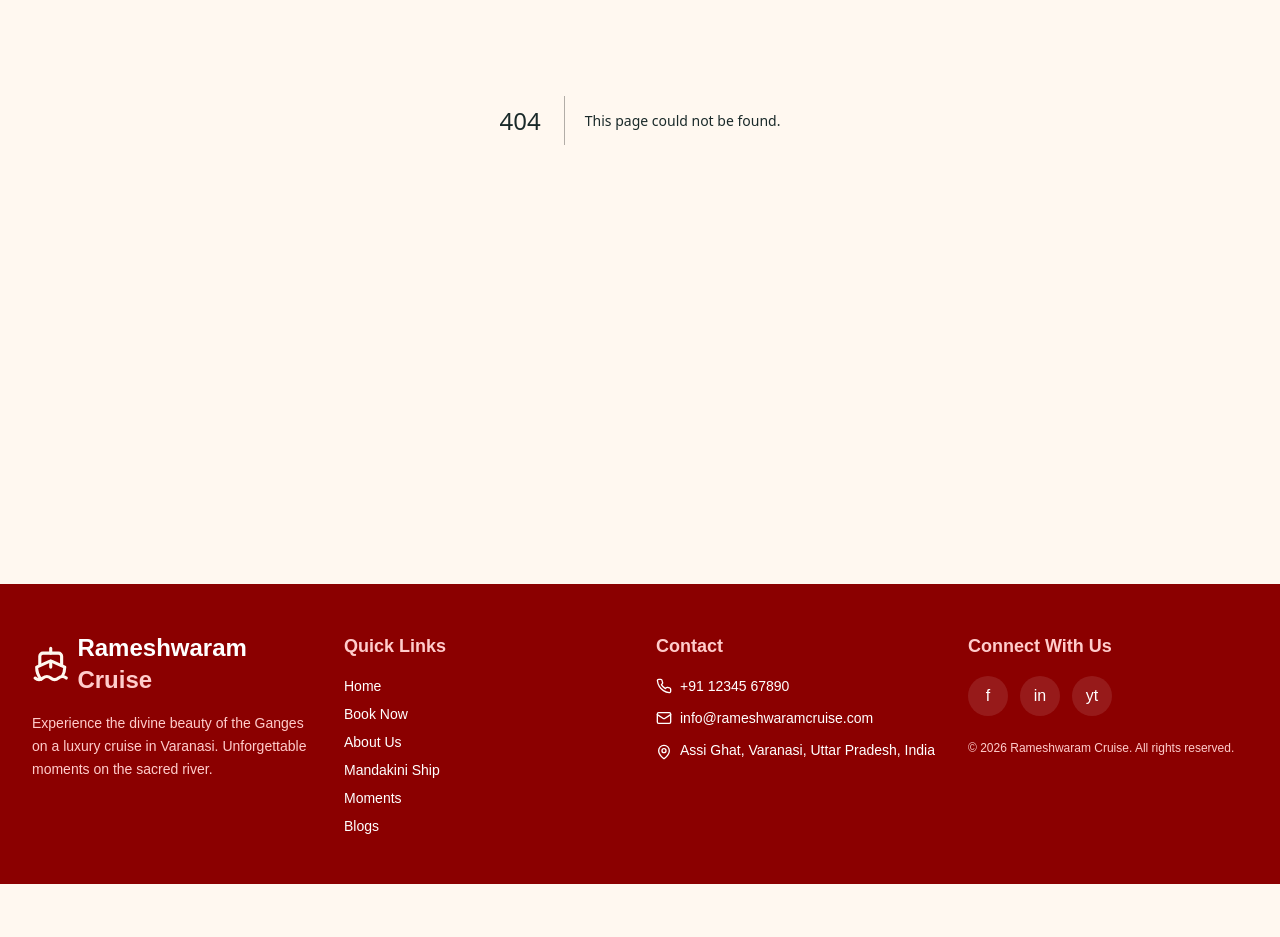
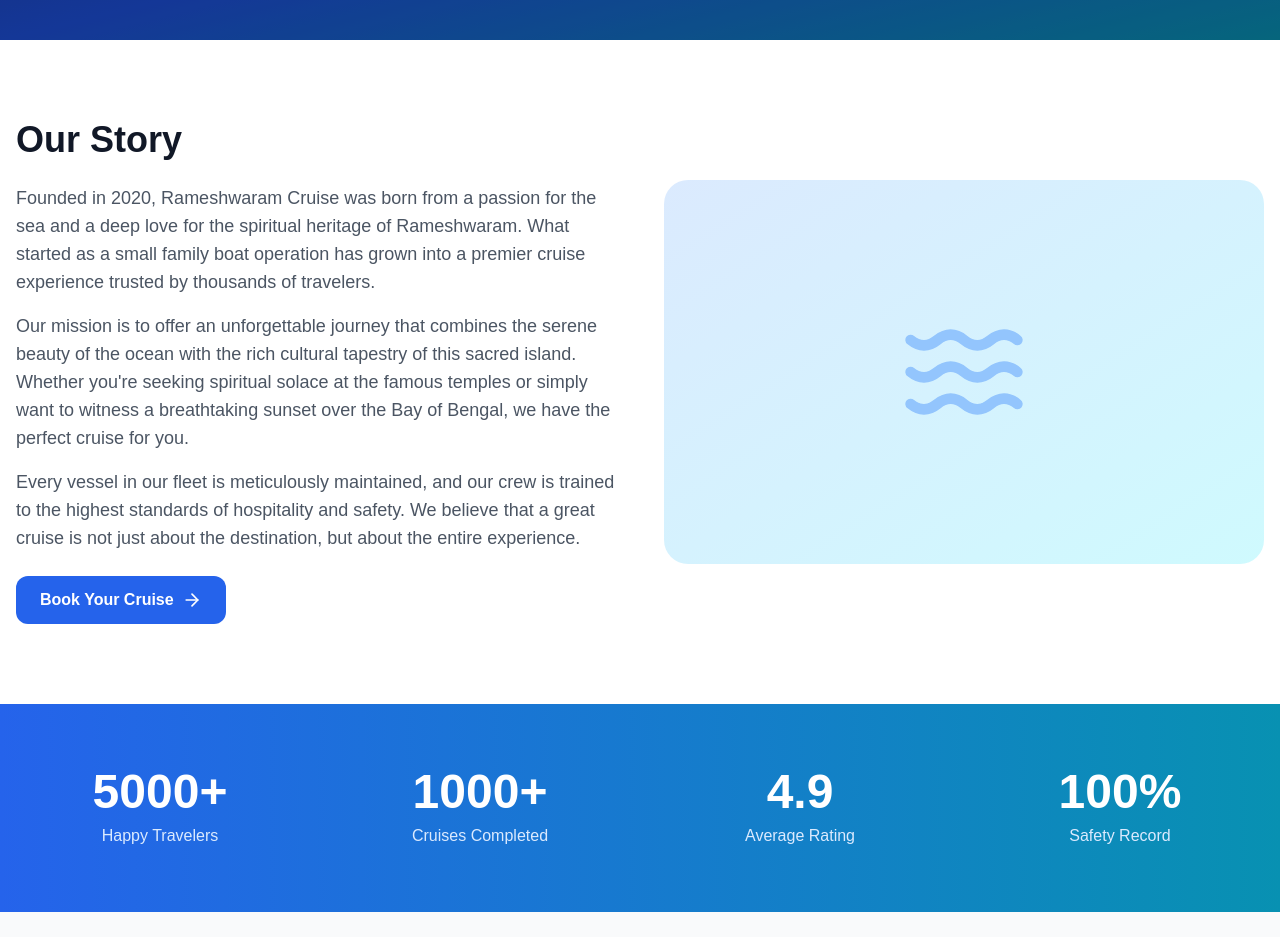
Before and after one commit to aayushsinghh/rameshwaram-cruise, a Next.js app: page /about in a window 1280 px wide. Before the commit this address had no page. Shown: the part 360-1297 px from the top of the page. Before the commit the page ends 1244 px from the top, so only its background shows below. Built offline with nearby package versions, Linux system fonts and the light colour scheme.

Commit message:
Add About page with story, values, team, and stats
This file contains the About page for the Rameshwaram cruise experience, detailing the company's values, team, and statistics.

```diff
--- /dev/null
+++ b/src/app/about/page.tsx
@@ -0,0 +1,187 @@
+import Link from "next/link";
+import { Anchor, Waves, Users, Shield, Award, ArrowRight } from "lucide-react";
+
+export default function AboutPage() {
+  const values = [
+    {
+      icon: Shield,
+      title: "Safety First",
+      description: "All our cruises follow strict safety protocols with certified crew and modern equipment.",
+    },
+    {
+      icon: Award,
+      title: "Quality Experience",
+      description: "We are committed to providing the highest quality cruise experience in Rameshwaram.",
+    },
+    {
+      icon: Users,
+      title: "Customer Focused",
+      description: "Your satisfaction is our priority. We go the extra mile for every guest.",
+    },
+    {
+      icon: Anchor,
+      title: "Sustainable Tourism",
+      description: "We are dedicated to protecting the marine ecosystem while sharing its beauty.",
+    },
+  ];
+
+  const team = [
+    {
+      name: "Rajesh Kumar",
+      role: "Founder & CEO",
+      bio: "20+ years of maritime experience, passionate about showcasing Rameshwaram's beauty.",
+    },
+    {
+      name: "Priya Sharma",
+      role: "Operations Manager",
+      bio: "Ensures every cruise runs smoothly with attention to every detail.",
+    },
+    {
+      name: "Arun Venkatesh",
+      role: "Head Captain",
+      bio: "Certified captain with extensive knowledge of local waters and routes.",
+    },
+  ];
+
+  const stats = [
+    { number: "5000+", label: "Happy Travelers" },
+    { number: "1000+", label: "Cruises Completed" },
+    { number: "4.9", label: "Average Rating" },
+    { number: "100%", label: "Safety Record" },
+  ];
+
+  return (
+    <main className="min-h-screen bg-gray-50">
+      {/* Hero Section */}
+      <section className="relative h-80 bg-gradient-to-br from-blue-900 via-blue-700 to-cyan-600 flex items-center justify-center">
+        <div className="absolute inset-0 bg-black/30" />
+        <div className="relative z-10 text-center text-white px-4">
+          <h1 className="text-5xl font-bold mb-4">About Us</h1>
+          <p className="text-xl text-gray-200 max-w-2xl mx-auto">
+            Discover the story behind Rameshwaram's most trusted cruise experience
+          </p>
+        </div>
+      </section>
+
+      {/* Company Story */}
+      <section className="py-20 bg-white">
+        <div className="container mx-auto px-4">
+          <div className="grid md:grid-cols-2 gap-12 items-center">
+            <div>
+              <h2 className="text-4xl font-bold text-gray-900 mb-6">Our Story</h2>
+              <p className="text-gray-600 text-lg mb-4">
+                Founded in 2020, Rameshwaram Cruise was born from a passion for the sea and a
+                deep love for the spiritual heritage of Rameshwaram. What started as a small
+                family boat operation has grown into a premier cruise experience trusted by
+                thousands of travelers.
+              </p>
+              <p className="text-gray-600 text-lg mb-4">
+                Our mission is to offer an unforgettable journey that combines the serene beauty
+                of the ocean with the rich cultural tapestry of this sacred island. Whether you're
+                seeking spiritual solace at the famous temples or simply want to witness a
+                breathtaking sunset over the Bay of Bengal, we have the perfect cruise for you.
+              </p>
+              <p className="text-gray-600 text-lg mb-6">
+                Every vessel in our fleet is meticulously maintained, and our crew is trained to
+                the highest standards of hospitality and safety. We believe that a great cruise
+                is not just about the destination, but about the entire experience.
+              </p>
+              <Link
+                href="/booking"
+                className="inline-flex items-center px-6 py-3 bg-blue-600 hover:bg-blue-700 text-white font-semibold rounded-xl transition-colors"
+              >
+                Book Your Cruise <ArrowRight className="ml-2 w-5 h-5" />
+              </Link>
+            </div>
+            <div className="bg-gradient-to-br from-blue-100 to-cyan-100 rounded-3xl h-96 flex items-center justify-center">
+              <Waves className="w-32 h-32 text-blue-300" />
+            </div>
+          </div>
+        </div>
+      </section>
+
+      {/* Stats Section */}
+      <section className="py-16 bg-gradient-to-r from-blue-600 to-cyan-600">
+        <div className="container mx-auto px-4">
+          <div className="grid grid-cols-2 md:grid-cols-4 gap-8">
+            {stats.map((stat, index) => (
+              <div key={index} className="text-center text-white">
+                <div className="text-4xl md:text-5xl font-bold mb-2">{stat.number}</div>
+                <div className="text-blue-100">{stat.label}</div>
+              </div>
+            ))}
+          </div>
+        </div>
+      </section>
+
+      {/* Values Section */}
+      <section className="py-20 bg-gray-50">
+        <div className="container mx-auto px-4">
+          <div className="text-center mb-16">
+            <h2 className="text-4xl font-bold text-gray-900 mb-4">Our Core Values</h2>
+            <p className="text-gray-600 text-lg max-w-2xl mx-auto">
+              The principles that guide everything we do
+            </p>
+          </div>
+          <div className="grid md:grid-cols-2 gap-8">
+            {values.map((value, index) => (
+              <div
+                key={index}
+                className="bg-white rounded-2xl p-8 shadow-lg hover:shadow-xl transition-shadow"
+              >
+                <div className="w-14 h-14 bg-blue-100 rounded-xl flex items-center justify-center mb-4">
+                  <value.icon className="w-7 h-7 text-blue-600" />
+                </div>
+                <h3 className="text-xl font-semibold text-gray-900 mb-2">{value.title}</h3>
+                <p className="text-gray-600">{value.description}</p>
+              </div>
+            ))}
+          </div>
+        </div>
+      </section>
+
+      {/* Team Section */}
+      <section className="py-20 bg-white">
+        <div className="container mx-auto px-4">
+          <div className="text-center mb-16">
+            <h2 className="text-4xl font-bold text-gray-900 mb-4">Meet Our Team</h2>
+            <p className="text-gray-600 text-lg max-w-2xl mx-auto">
+              The dedicated people behind every successful cruise
+            </p>
+          </div>
+          <div className="grid md:grid-cols-3 gap-8">
+            {team.map((member, index) => (
+              <div
+                key={index}
+                className="bg-gray-50 rounded-2xl p-8 text-center hover:shadow-lg transition-shadow"
+              >
+                <div className="w-24 h-24 bg-blue-200 rounded-full mx-auto mb-4 flex items-center justify-center">
+                  <Users className="w-12 h-12 text-blue-600" />
+                </div>
+                <h3 className="text-xl font-semibold text-gray-900 mb-1">{member.name}</h3>
+                <p className="text-blue-600 font-medium mb-4">{member.role}</p>
+                <p className="text-gray-600 text-sm">{member.bio}</p>
+              </div>
+            ))}
+          </div>
+        </div>
+      </section>
+
+      {/* CTA Section */}
+      <section className="py-20 bg-gradient-to-r from-gray-900 to-gray-800 text-white">
+        <div className="container mx-auto px-4 text-center">
+          <h2 className="text-4xl font-bold mb-4">Ready to Set Sail?</h2>
+          <p className="text-gray-400 text-lg mb-8 max-w-2xl mx-auto">
+            Join thousands of satisfied travelers and experience the magic of a Rameshwaram cruise.
+          </p>
+          <Link
+            href="/booking"
+            className="inline-flex items-center justify-center px-8 py-4 bg-cyan-500 hover:bg-cyan-400 text-white font-semibold rounded-full transition-all duration-300 transform hover:scale-105"
+          >
+            Book Now <ArrowRight className="ml-2 w-5 h-5" />
+          </Link>
+        </div>
+      </section>
+    </main>
+  );
+}
```
